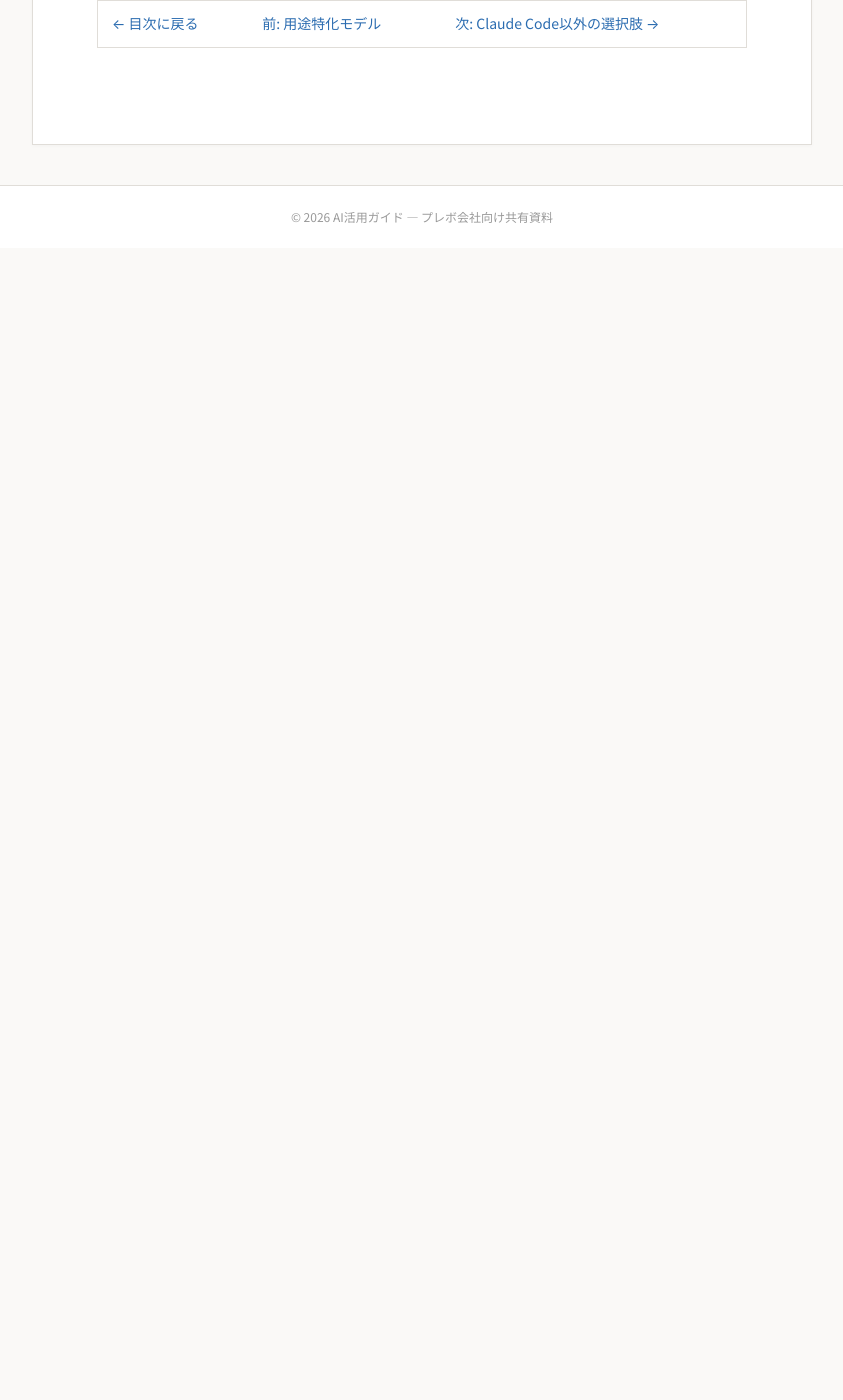
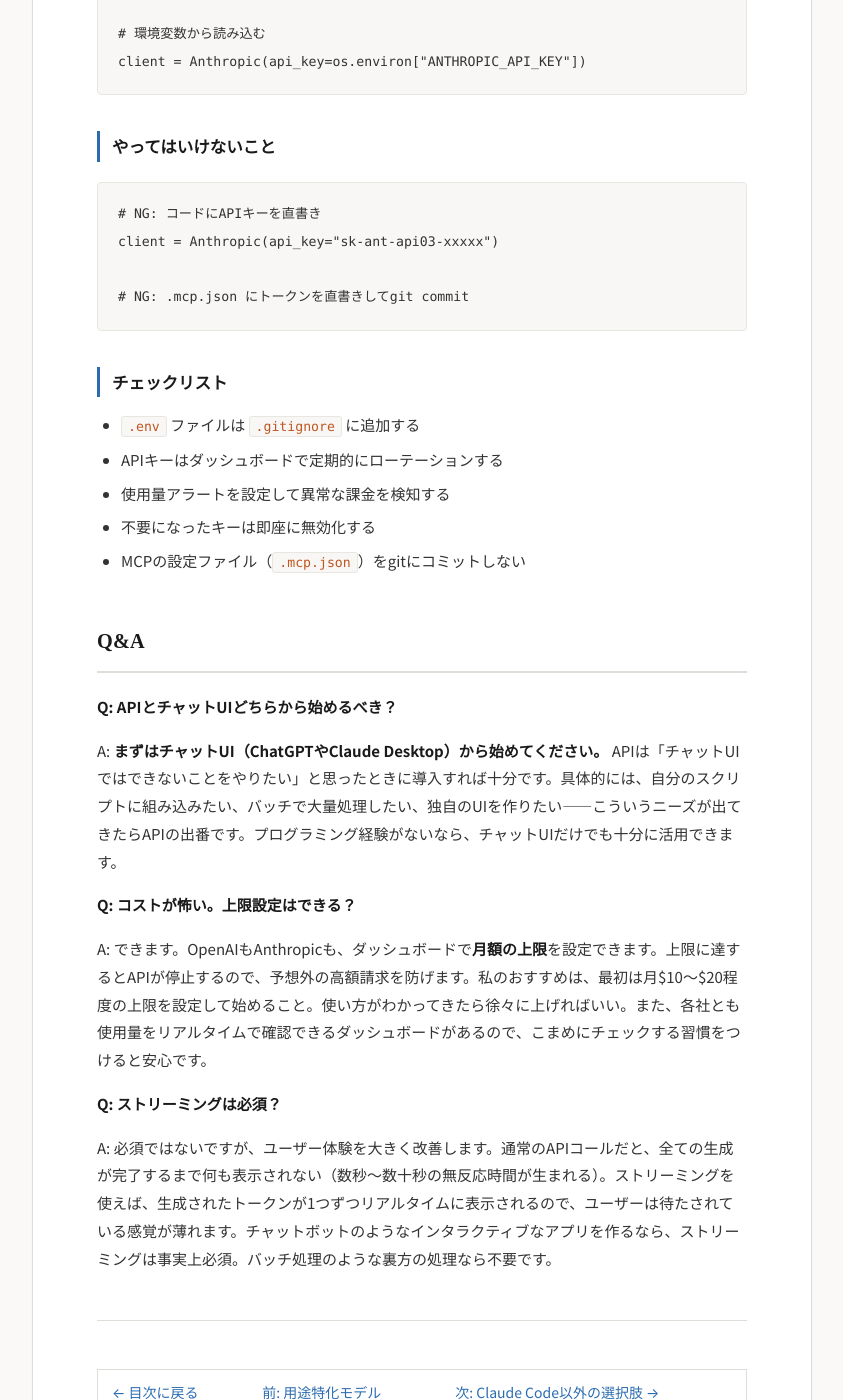
Before and after one commit to kuruusuniku/sharing, a Jekyll site: the page built from 11-api-usage.md, in a window 1280 px wide and 1400 px high, scrolled down 7640 px. Shown: the whole window, without its empty margins (218-1061 px from the left). Built offline with Jekyll 4.4.1, drawn with Linux system fonts in a browser that asks for light colours; before the commit the page ends 7888 px from its top, so only the background shows below that; some of the changed text lies outside the part shown.

Commit message:
11章拡充: API標準化ストーリー・比喩・Q&A追加

````diff
--- a/11-api-usage.md
+++ b/11-api-usage.md
@@ -6,6 +6,8 @@ title: API経由でのLLM利用
 # 11. API経由でのLLM利用
 
 チャットUIだけでは限界があります。自分のツールやスクリプトにAIを組み込みたい。バッチ処理で大量のデータを流したい。そう思ったとき、APIの世界が開けます。プログラムから呼べるようになると、AIの活用範囲が一気に広がります。
+
+**チャットUIとAPIの関係は、レストランで食事するのと食材を買って自分で料理するのに似ています。** レストラン（ChatGPTやClaude Desktop）は手軽で美味しいけど、メニューにないものは出てこない。食材（API）を買えば、自分だけのレシピで好きなものを作れる。手間はかかるけど、自由度は圧倒的に高い。
 
 ChatGPT や Claude Desktop はチャットUIで使いますが、**API経由で使う**ことで、自分のツールやワークフローにLLMを組み込めます。
 
@@ -48,6 +50,10 @@ POST /v1/chat/completions
 
 この形式は OpenAI が最初に定めたものですが、今では多くのプロバイダー・ツールがこの形式に対応しています。
 
+### 「偶然の標準化」——なぜOpenAI形式が業界標準になったのか
+
+面白い歴史があります。OpenAIがこのAPI形式を設計したとき、「業界標準にしよう」とは思っていなかったはずです。単に自社のサービスのためのAPIを作っただけ。しかしChatGPTの爆発的な普及により、開発者の多くがまずOpenAIのAPIで開発を始めた。すると、後発のモデル提供者は「OpenAI互換にしておけば、既存のツールやコードがそのまま使える」と判断し、同じ形式を採用するようになった。USBやHTTPと同じ——最初に広まったものがデファクトスタンダードになる、という典型的なパターンです。結果として、私たちは恩恵を受けています。一度書いたコードが、モデルを差し替えるだけで動く世界が実現したのですから。
+
 ### なぜ重要なのか
 
 **OpenAI 互換API に対応しているツールなら、バックエンドを自由に差し替えられます。**
@@ -65,6 +71,8 @@ POST /v1/chat/completions
 - **開発中はローカルLLM**（LM Studio）でコストゼロ
 - **本番ではクラウドAPI**（OpenAI / Anthropic）で高品質
 - **エンドポイントURLを変えるだけ**で切り替え可能
+
+これは本当に便利です。私も開発中はローカルのQwenで動作確認して、本番デプロイ時にClaude Sonnetに切り替える、ということをよくやっています。コードの変更は `base_url` の1行だけ。
 
 ### 対応しているサービス・ツール
 
@@ -104,6 +112,8 @@ APIは**トークン単位の従量課金**が基本です。
 - 軽いタスクには軽量モデル（Haiku, Flash, 4o-mini）を使う
 - 重要な判断だけ高性能モデル（Opus, GPT-5.5）を使う
 - ローカルLLMを併用すればAPIコストゼロのタスクを増やせる
+
+最初は「APIって高くない？」と思うかもしれません。でも実際に使ってみると、GPT-4o-miniやGemini Flashなら、個人の実験レベルだと月数百円で済むことがほとんどです。高額になるのは大量のバッチ処理を回すときくらい。まずは小さく始めてみてください。
 
 ## 実際のAPI呼び出し例
 
@@ -214,6 +224,8 @@ curl https://api.openai.com/v1/chat/completions \
 
 APIキーは**パスワードと同等**です。漏洩すると第三者に課金される危険があります。
 
+これは冗談ではなく、GitHubにAPIキーを誤ってpushして数万円請求された、という話は実際に聞きます。「まあ大丈夫だろう」が一番危ない。
+
 ### やるべきこと
 
 ```bash
@@ -247,6 +259,20 @@ client = Anthropic(api_key="sk-ant-api03-xxxxx")
 - 不要になったキーは即座に無効化する
 - MCPの設定ファイル（`.mcp.json`）をgitにコミットしない
 
+## Q&A
+
+**Q: APIとチャットUIどちらから始めるべき？**
+
+A: **まずはチャットUI（ChatGPTやClaude Desktop）から始めてください。** APIは「チャットUIではできないことをやりたい」と思ったときに導入すれば十分です。具体的には、自分のスクリプトに組み込みたい、バッチで大量処理したい、独自のUIを作りたい——こういうニーズが出てきたらAPIの出番です。プログラミング経験がないなら、チャットUIだけでも十分に活用できます。
+
+**Q: コストが怖い。上限設定はできる？**
+
+A: できます。OpenAIもAnthropicも、ダッシュボードで**月額の上限**を設定できます。上限に達するとAPIが停止するので、予想外の高額請求を防げます。私のおすすめは、最初は月$10〜$20程度の上限を設定して始めること。使い方がわかってきたら徐々に上げればいい。また、各社とも使用量をリアルタイムで確認できるダッシュボードがあるので、こまめにチェックする習慣をつけると安心です。
+
+**Q: ストリーミングは必須？**
+
+A: 必須ではないですが、ユーザー体験を大きく改善します。通常のAPIコールだと、全ての生成が完了するまで何も表示されない（数秒〜数十秒の無反応時間が生まれる）。ストリーミングを使えば、生成されたトークンが1つずつリアルタイムに表示されるので、ユーザーは待たされている感覚が薄れます。チャットボットのようなインタラクティブなアプリを作るなら、ストリーミングは事実上必須。バッチ処理のような裏方の処理なら不要です。
+
 ---
 
 [← 目次に戻る](./) | [前: 用途特化モデル](10-specialized-models) | [次: Claude Code以外の選択肢 →](12-alternatives)
````
